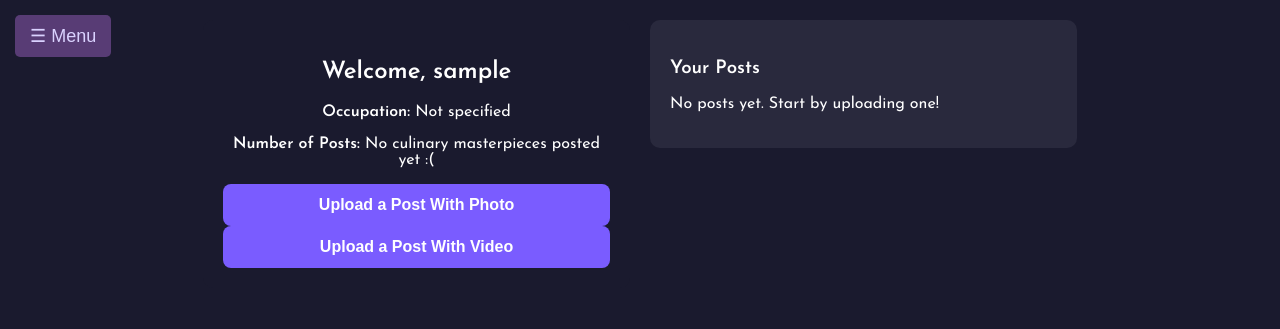
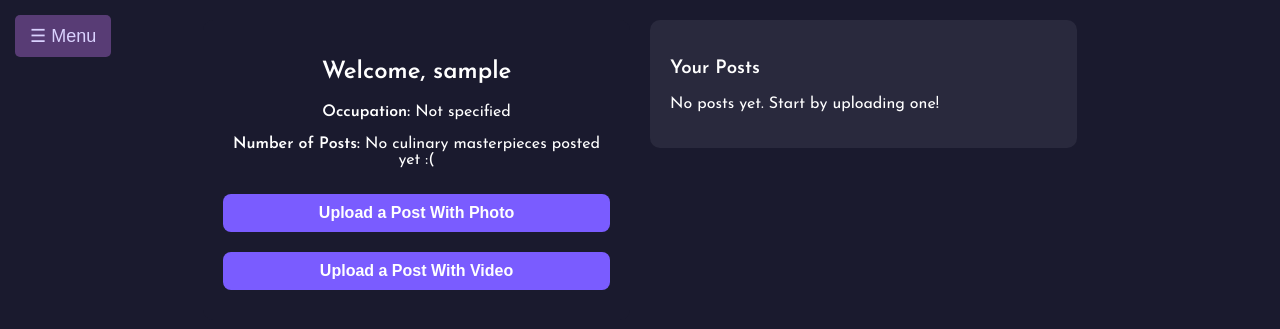
Before and after one commit to Zoroneku/Scrap-Chef, a Django app: page /dashboard/ in a window 1280 px wide. Shown: the top 329 px of the page. Run offline with Django 3.2, Linux system fonts and the light colour scheme; the visitor is signed in with stand-in values (Sample User, id 1); data comes from the database, SQL or seed files in the repository; data that the repository does not hold is empty.

Commit message:
skinny upload button

```diff
--- a/static/css/pages.css
+++ b/static/css/pages.css
@@ -507,15 +507,18 @@ body {
 .upload-btn {
     background-color: #7a5cff; /* Matching purple */
     color: white;
-    padding: 12px 20px;
     font-size: 16px;
     font-weight: bold;
     border: none;
     border-radius: 8px;
     cursor: pointer;
-    display: inline-block;
     transition: background 0.3s ease, transform 0.2s ease;
     width: 100%;
+    display: inline-block;
+    margin: 10px 0;
+    padding: 10px 20px;
+    cursor: pointer;
+
 }
 
 /* Hover Effect */
```
